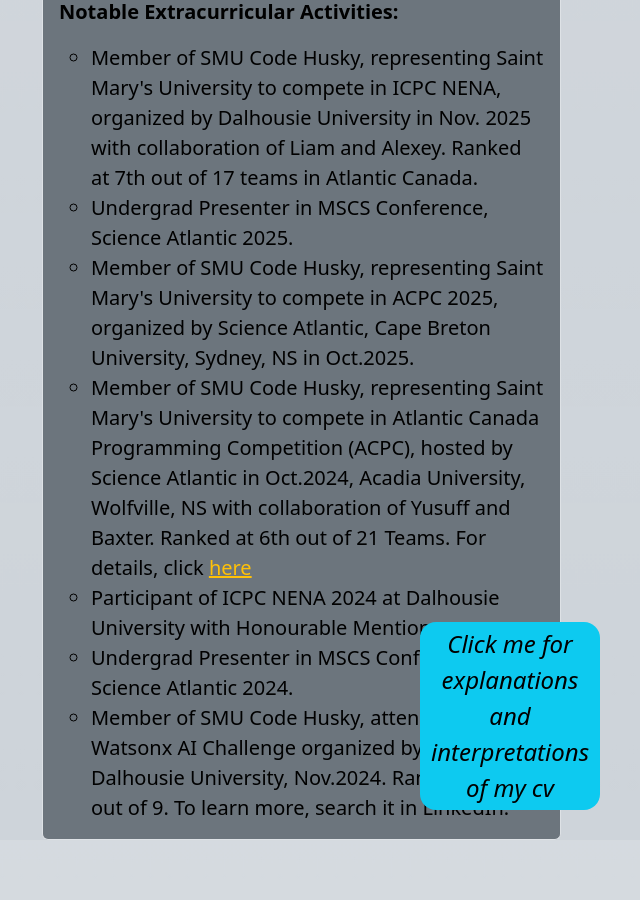
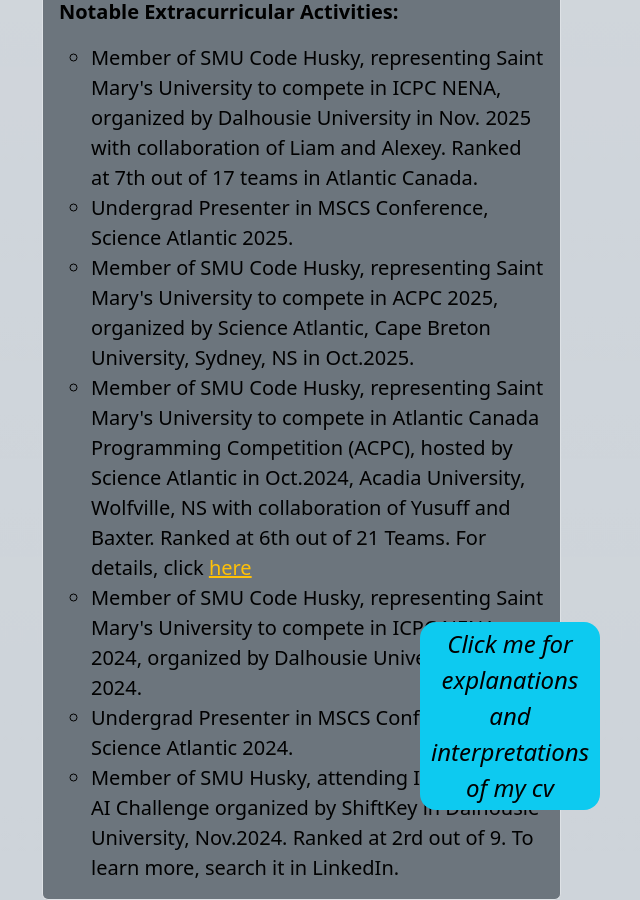
Before and after one commit to Yacklin/Yacklin.github.io, a Jekyll site: the page built from README.md, in a window 1280 px wide and 900 px high, scrolled down 2826 px. Shown: the whole window, without its empty margins (610-1250 px from the left). Built offline with Jekyll 4.4.1, drawn with Linux system fonts in a browser that asks for light colours; our own code applies the rules of GitHub Pages for plain Markdown files; before the commit the page ends 3666 px from its top, so only the background shows below that.

Commit message:
change some wording

```diff
--- a/_layouts/default.html
+++ b/_layouts/default.html
@@ -202,13 +202,13 @@
                             <a href="https://atlantic-canada24.kattis.com/contests/atlantic-canada24/standings" class="text-warning">here</a>
                         </li>
                         <li>
-                            Participant of ICPC NENA 2024 at Dalhousie University with Honourable Mention.
+                            Member of SMU Code Husky, representing Saint Mary's University to compete in ICPC NENA 2024, organized by Dalhousie University in Nov. 2024.
                         </li>
                         <li>
                             Undergrad Presenter in MSCS Conference, Science Atlantic 2024.
                         </li>
                         <li>
-                            Member of SMU Code Husky, attending IBM Watsonx AI Challenge organized by ShiftKey in Dalhousie University, Nov.2024. Ranked at 2rd out of 9. To learn more, search it in LinkedIn.
+                            Member of SMU Husky, attending IBM Watsonx AI Challenge organized by ShiftKey in Dalhousie University, Nov.2024. Ranked at 2rd out of 9. To learn more, search it in LinkedIn.
                         </li>
                     </ul>
                 </li>
```
